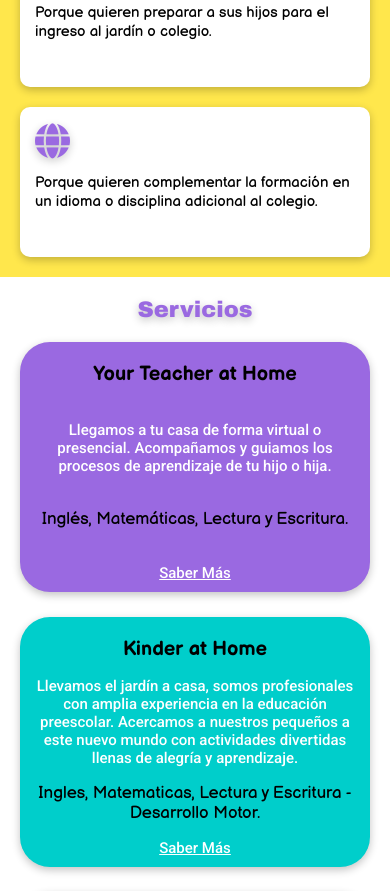
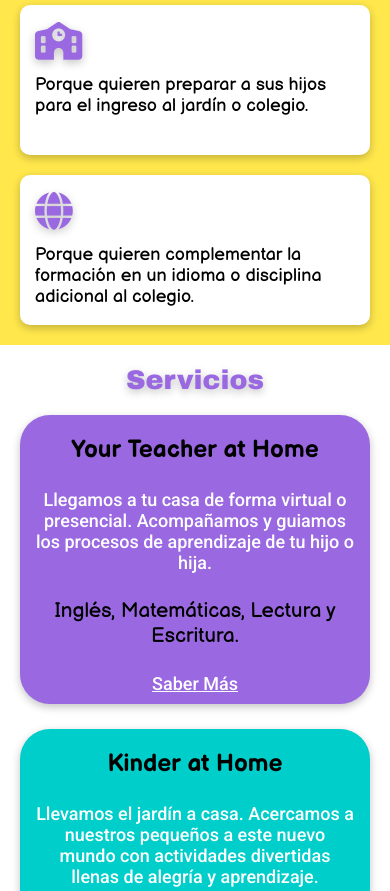
Before and after one commit to CDDR1/bamboo-website, a website: page index.html in a window 390 px wide. Shown: the part 1099-1990 px from the top of the page. Drawn offline with nearby package versions, Linux system fonts and the light colour scheme.

Commit message:
Adding 375px checkpoint styles (responsiveness)

```diff
--- a/css/main.css
+++ b/css/main.css
@@ -49,11 +49,11 @@ h3 {
 }
 
 h1 {
-    font-size: 2.475rem;
+    font-size: 165%;
 }
 
 h2 {
-    font-size: 2.25rem;
+    font-size: 150%;
 }
 
 img {
@@ -262,6 +262,7 @@ hr {
     color: var(--primary-color);
     display: inline-block;
     font-size: 3.5rem;
+    font-size: 210%;
 }
 
 .card-icon i {
@@ -314,7 +315,7 @@ hr {
 .grid-card-name {
     text-align: center;
     color: #000;
-    font-size: 2rem;
+    font-size: 135%;
     font-weight: 700;
     font-family: var(--accent-font);
 }
@@ -327,7 +328,7 @@ hr {
 .grid-card-subjects {
     color: #000;
     text-align: center;
-    font-size: 1.7rem;
+    font-size: 115%;
     font-weight: 500;
     font-family: var(--accent-font);
 }
@@ -534,3 +535,12 @@ footer {
 }
 
 /* || RESPONSIVENESS */
+@media (min-width: 375px) {
+    body {
+        font-size: 1.8rem;
+    }
+
+    .grid-card {
+        gap: 2.5rem;
+    }
+}
--- a/index.html
+++ b/index.html
@@ -105,7 +105,7 @@
                     <div class="grid-card card-2">
                         <!-- Card 2 -->
                         <div class="grid-card-name">Kinder at Home</div>
-                        <div class="grid-card-description">Llevamos el jardín a casa, somos profesionales con amplia experiencia en la educación preescolar. Acercamos a nuestros pequeños a este nuevo mundo con actividades divertidas llenas de alegría y aprendizaje.</div>
+                        <div class="grid-card-description">Llevamos el jardín a casa. Acercamos a nuestros pequeños a este nuevo mundo con actividades divertidas llenas de alegría y aprendizaje.</div>
                         <div class="grid-card-subjects">Ingles, Matematicas, Lectura y Escritura - Desarrollo Motor.</div>
                         <a href="#contact-section" class="grid-card-link">Saber Más</a>
                     </div>
```
